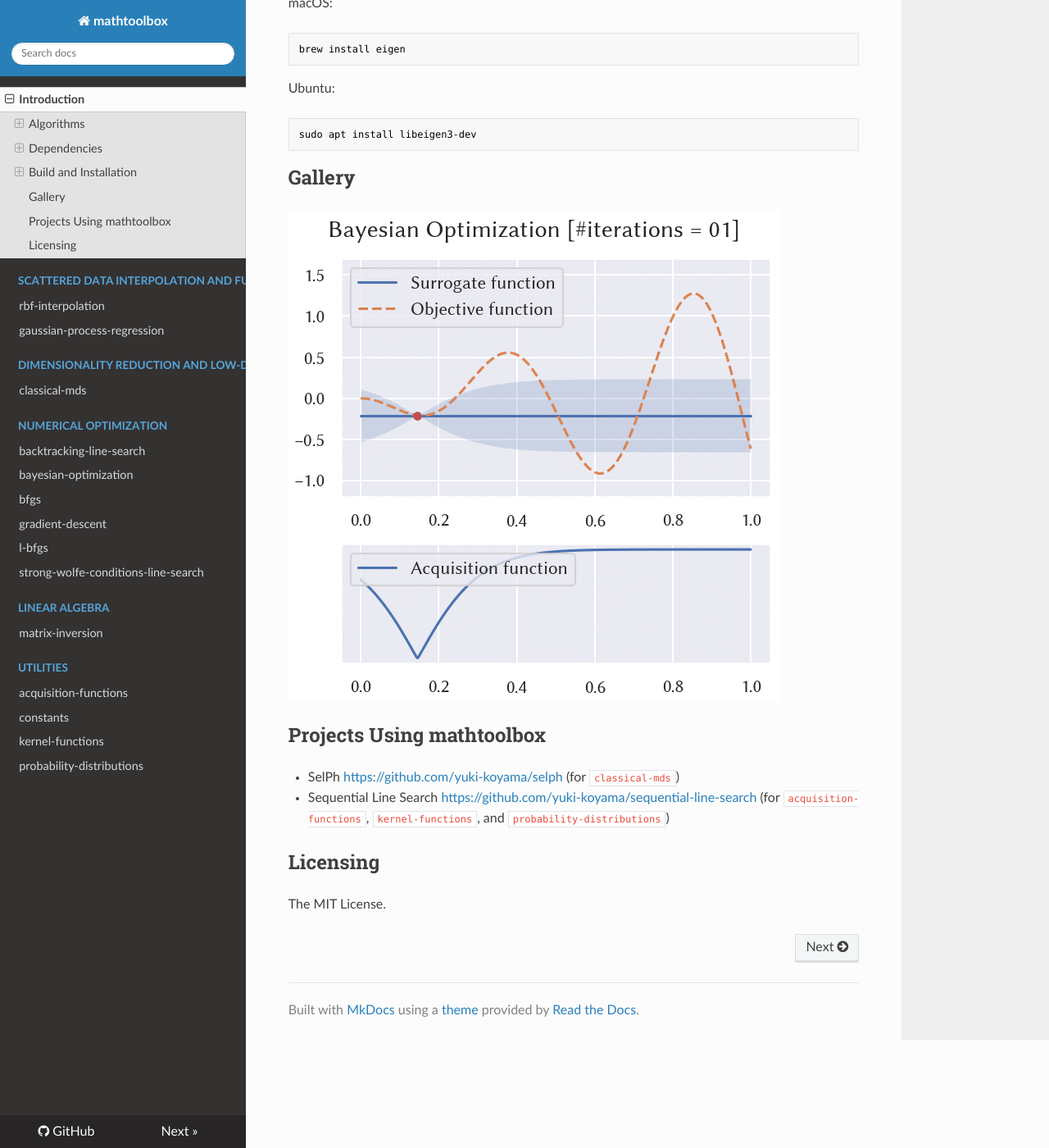
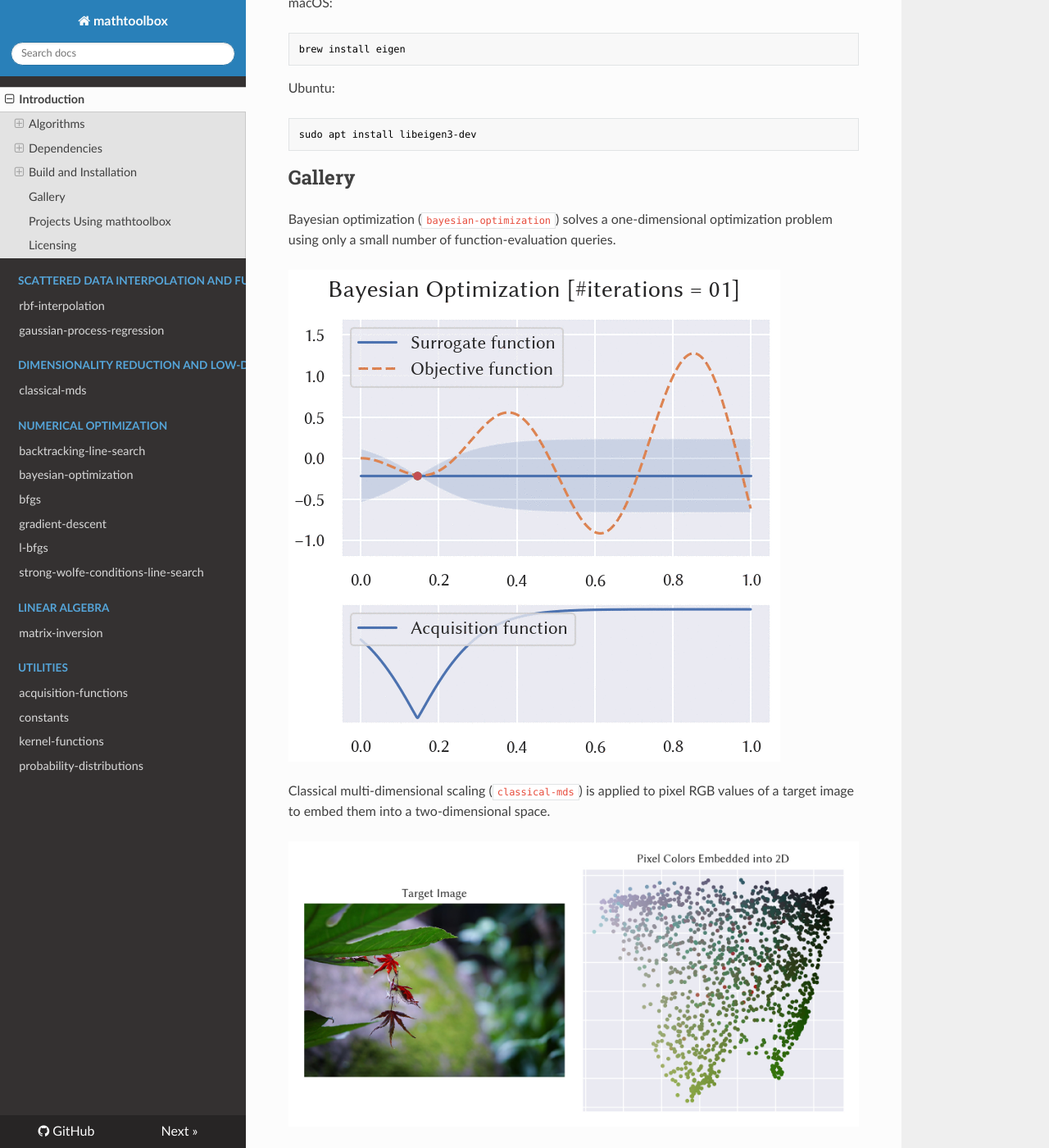
Before and after one commit to yuki-koyama/mathtoolbox, an MkDocs documentation site: the page built from docs/index.md, in a window 1280 px wide and 1400 px high, scrolled down 2332 px. Shown: the whole window at 82% size. Built offline with MkDocs 1.6.1, drawn with Linux system fonts in a browser that asks for light colours; nearby versions of some CDN libraries.

```diff
--- a/docs/index.md
+++ b/docs/index.md
@@ -94,7 +94,13 @@ sudo apt install libeigen3-dev
 
 ## Gallery
 
+Bayesian optimization (`bayesian-optimization`) solves a one-dimensional optimization problem using only a small number of function-evaluation queries.
+
 ![](./bayesian-optimization/1d.gif)
+
+Classical multi-dimensional scaling (`classical-mds`) is applied to pixel RGB values of a target image to embed them into a two-dimensional space.
+
+![](./classical-mds/classical-mds-image-out.jpg)
 
 ## Projects Using mathtoolbox
 
```
Also changed, not shown: README.md (+6 -0 lines), docs/classical-mds.md (+6 -0 lines), docs/classical-mds/classical-mds-image-out.jpg (added).
